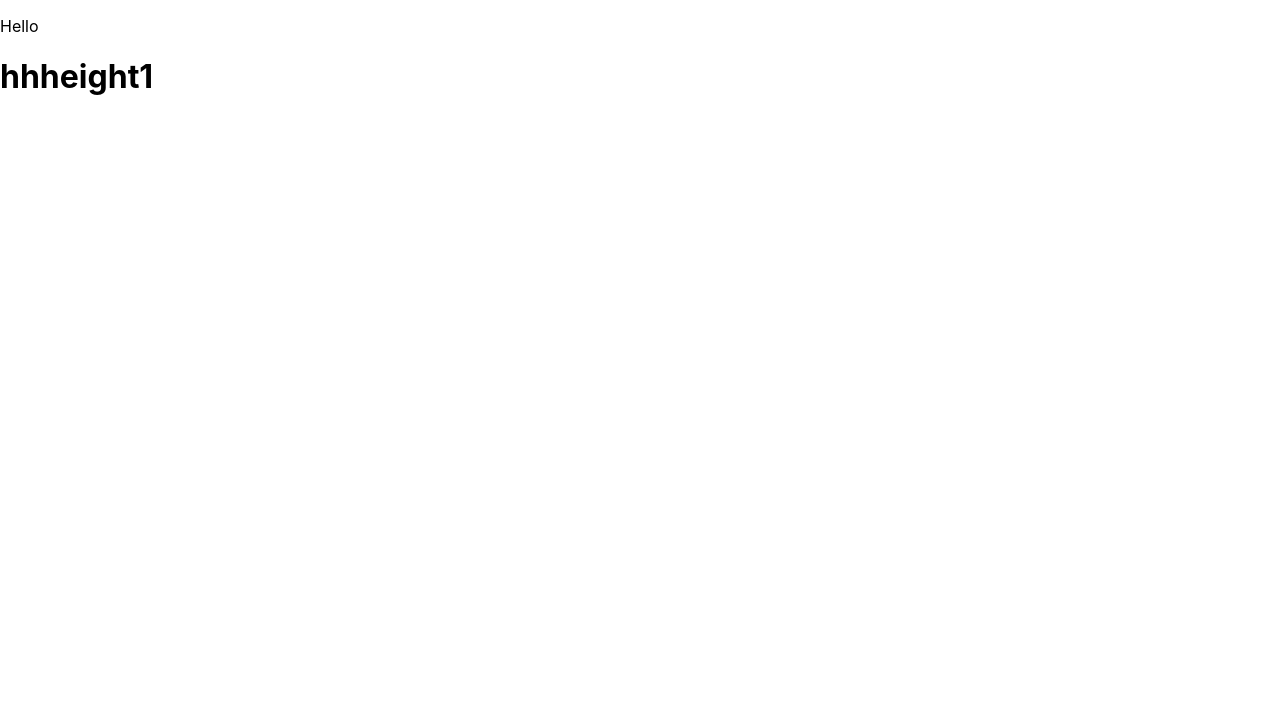
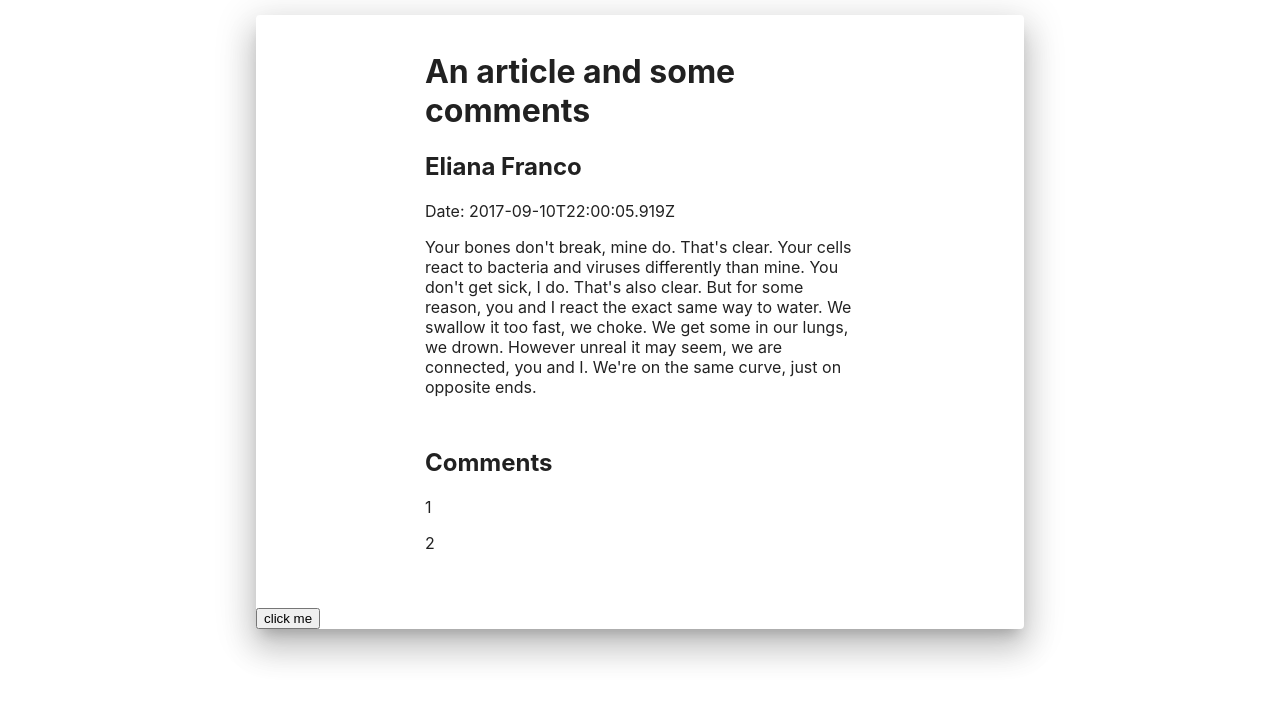
Before and after one commit to thomas4t/whys-task, a React (Create React App) app: page / in a window 1280 px wide. Shown: the top 702 px of the page. Built offline with nearby package versions, Linux system fonts and the light colour scheme.

Commit message:
further changes

```diff
--- a/package.json
+++ b/package.json
@@ -3,8 +3,10 @@
   "version": "0.1.0",
   "private": true,
   "dependencies": {
+    "@material-ui/core": "^4.11.0",
     "react": "^16.13.1",
     "react-dom": "^16.13.1",
+    "react-loader-spinner": "^3.1.14",
     "react-scripts": "3.4.1",
     "styled-components": "^5.1.1"
   },
--- a/src/App.js
+++ b/src/App.js
@@ -1,15 +1,46 @@
-import React from "react";
+import React, { useEffect, useState } from "react";
+import MainContainer from "./styles/containers/MainContainer";
+import ArticleContainer from "./styles/containers/ArticleContainer";
+import ArticleWrapper from "./components/wrappers/ArticleWrapper";
+import CommentsContainer from "./styles/containers/CommentsContainer";
+import CommentsWrapper from "./components/wrappers/CommentsWrapper";
+
+const stall = async (stallTime = 1000) => {
+  await new Promise((resolve) => setTimeout(resolve, stallTime));
+};
 
 function App() {
-  React.useEffect(() => {
-    console.log("MOUNTED");
-    console.log(document.__article);
+  const [article, setArticle] = useState(null);
+  const [comments, setComments] = useState(null);
+
+  const loadInitialData = async () => {
+    await stall(2000);
+    setArticle(document.__article);
+    await stall(1000);
+    setComments(document.__comments);
+  };
+
+  const loadMoreComments = async () => {
+    await stall(1000);
+    let newComments = comments.concat(document.__moreComments);
+    setComments(newComments);
+  };
+
+  useEffect(() => {
+    loadInitialData();
   }, []);
+
   return (
-    <div>
-      <p>Hello</p>
-      <h1>hhheight1</h1>
-    </div>
+    <MainContainer elevation={20}>
+      <ArticleContainer>
+        <h1>An article and some comments</h1>
+        <ArticleWrapper article={article} />
+      </ArticleContainer>
+      <CommentsContainer>
+        <CommentsWrapper comments={comments} />
+      </CommentsContainer>
+      <button onClick={() => loadMoreComments()}>click me </button>
+    </MainContainer>
   );
 }
 
--- /dev/null
+++ b/src/components/Article.js
@@ -0,0 +1,12 @@
+import React from "react";
+const Article = ({ author, date, text }) => {
+  return (
+    <div>
+      <h2>{author}</h2>
+      <p>Date: {date}</p>
+      <p>{text}</p>
+    </div>
+  );
+};
+
+export default Article;
--- /dev/null
+++ b/src/components/Comment.js
@@ -0,0 +1,11 @@
+import React from "react";
+
+const Comment = ({ comment }) => {
+  return (
+    <div>
+      <p>{comment.id}</p>
+    </div>
+  );
+};
+
+export default Comment;
--- /dev/null
+++ b/src/components/wrappers/ArticleWrapper.js
@@ -0,0 +1,24 @@
+import React from "react";
+import Loader from "react-loader-spinner";
+import Article from "../Article";
+
+const ArticleWrapper = ({ article }) => {
+  if (article === null) {
+    return (
+      <>
+        <p>Loading your article...</p>
+        <Loader type="TailSpin" color="#00BFFF" height={"10%"} width={"10%"} />
+      </>
+    );
+  } else {
+    return (
+      <Article
+        author={article.author}
+        date={article.date}
+        text={article.text}
+      />
+    );
+  }
+};
+
+export default ArticleWrapper;
--- /dev/null
+++ b/src/components/wrappers/CommentsWrapper.js
@@ -0,0 +1,25 @@
+import React from "react";
+import Comment from "../Comment";
+import Loader from "react-loader-spinner";
+
+const CommentsWrapper = ({ comments }) => {
+  if (comments === null) {
+    return (
+      <>
+        <p>Loading comments...</p>
+        <Loader type="TailSpin" color="#00BFFF" height={"10%"} width={"10%"} />
+      </>
+    );
+  } else {
+    return (
+      <>
+        <h2>Comments</h2>
+        {comments.map((comment) => (
+          <Comment comment={comment} key={comment.id} />
+        ))}
+      </>
+    );
+  }
+};
+
+export default CommentsWrapper;
--- /dev/null
+++ b/src/styles/containers/ArticleContainer.js
@@ -0,0 +1,17 @@
+import styled from "styled-components";
+
+const ArticleContainer = styled.div`
+  width: 60%;
+  margin: 2% auto;
+  padding: 2%;
+  @media only screen and (max-width: 1200px) {
+    width: 70%;
+  }
+  @media only screen and (max-width: 768px) {
+    width: 80%;
+  }
+  @media only screen and (max-width: 480px) {
+    width: 90%;
+  }
+`;
+export default ArticleContainer;
--- /dev/null
+++ b/src/styles/containers/CommentsContainer.js
@@ -0,0 +1,17 @@
+import styled from "styled-components";
+
+const CommentsContainer = styled.div`
+  width: 60%;
+  margin: 0 auto;
+  padding: 0 2% 5% 2%;
+  @media only screen and (max-width: 1200px) {
+    width: 70%;
+  }
+  @media only screen and (max-width: 768px) {
+    width: 80%;
+  }
+  @media only screen and (max-width: 480px) {
+    width: 90%;
+  }
+`;
+export default CommentsContainer;
--- /dev/null
+++ b/src/styles/containers/MainContainer.js
@@ -0,0 +1,17 @@
+import styled from "styled-components";
+import Paper from "@material-ui/core/Paper";
+
+const MainContainer = styled(Paper)`
+  width: 60%;
+  margin: auto;
+  @media only screen and (max-width: 1200px) {
+    width: 70%;
+  }
+  @media only screen and (max-width: 768px) {
+    width: 80%;
+  }
+  @media only screen and (max-width: 480px) {
+    width: 90%;
+  }
+`;
+export default MainContainer;
```
Also changed, not shown: 2 other files (tests, documents, lock files or other folders).
